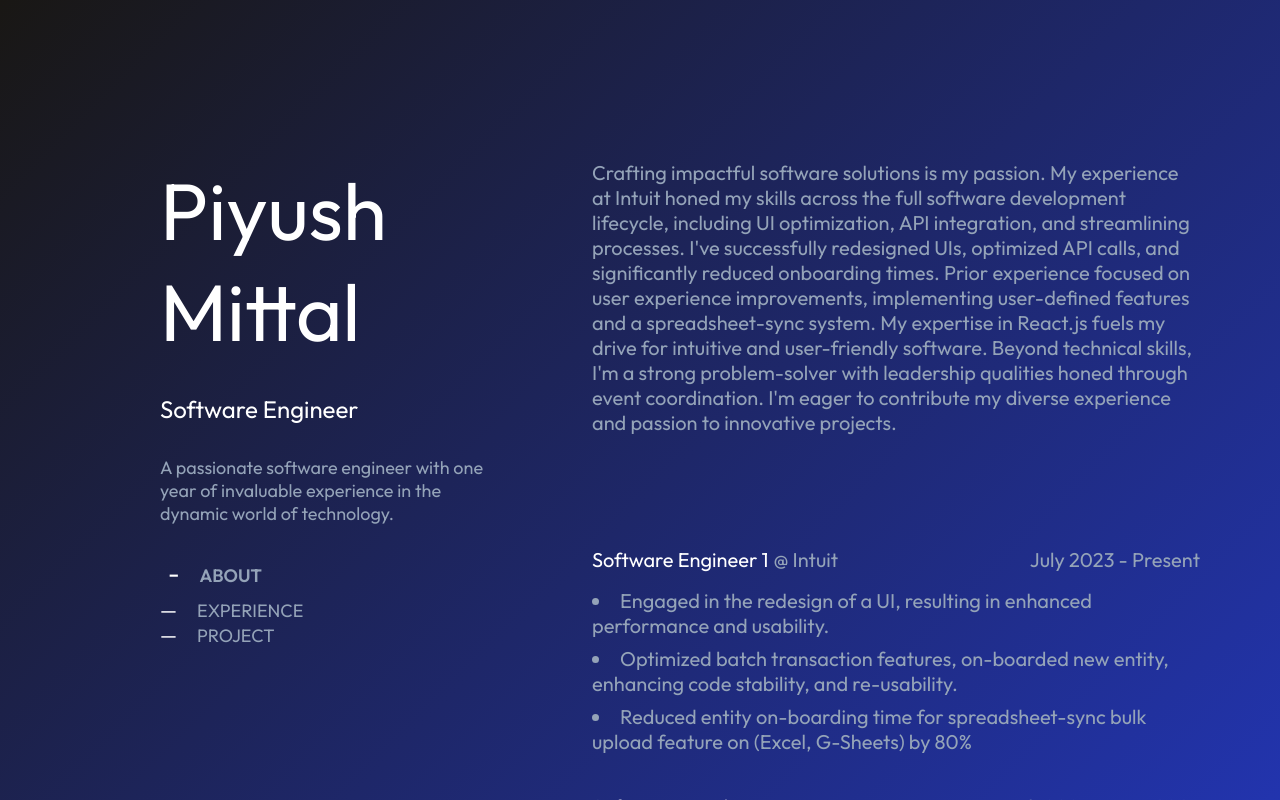
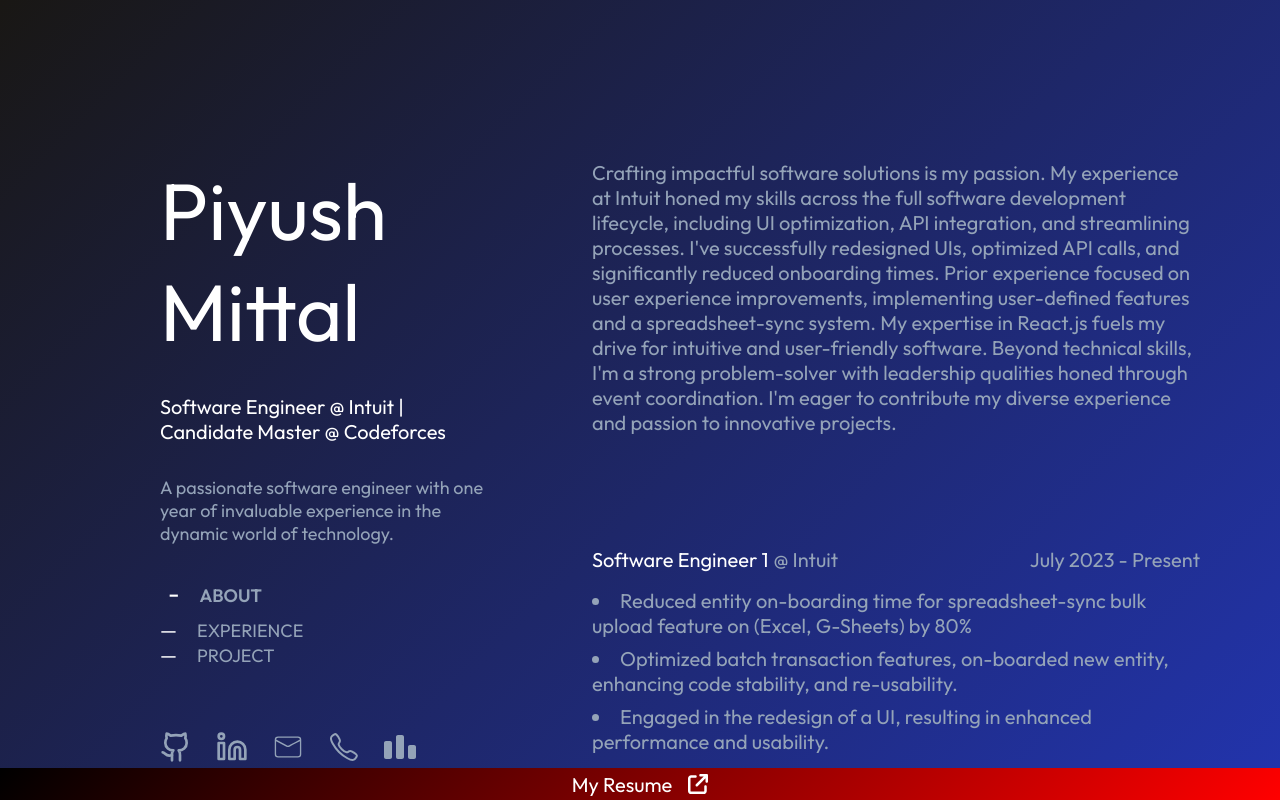
Before and after one commit to mittalpiyush06/my-portfolio, a React (Create React App) app: page / in a window 1280 px wide. Built offline with nearby package versions, Linux system fonts and the light colour scheme.

Commit message:
feat: added/updated urls

```diff
--- a/package.json
+++ b/package.json
@@ -12,7 +12,9 @@
     "gh-pages": "^6.1.1",
     "react": "^18.3.1",
     "react-dom": "^18.3.1",
+    "react-icons": "^5.2.1",
     "react-scripts": "5.0.1",
+    "react-tooltip": "^5.26.4",
     "styled-components": "^6.1.9",
     "web-vitals": "^2.1.0"
   },
--- a/public/index.html
+++ b/public/index.html
@@ -3,7 +3,7 @@
 
 <head>
   <meta charset="utf-8" />
-  <link rel="icon" href="%PUBLIC_URL%/favicon.ico" />
+  <link rel="icon" href="%PUBLIC_URL%/briefcase.png" />
   <meta name="theme-color" content="#000000" />
   <meta name="description" content="Web site created using create-react-app" />
   <link rel="apple-touch-icon" href="%PUBLIC_URL%/logo192.png" />
@@ -24,7 +24,7 @@
       work correctly both with client-side routing and a non-root public URL.
       Learn how to configure a non-root public URL by running `npm run build`.
     -->
-  <title>React App</title>
+  <title>Piyush Mittal</title>
 </head>
 
 <body>
--- a/src/App.tsx
+++ b/src/App.tsx
@@ -2,20 +2,25 @@ import React from "react";
 import './App.css';
 import { RightSection } from "./components/RightSection";
 import { LeftSection } from "./components/LeftSection";
+import Footer from "./components/Footer";
 import styled from "styled-components";
 import useVisibility from './customHooks/useVisibility';
 
 const Main = styled.div`
   background: linear-gradient(135deg, #191714, #2234AE);
-  height: 100vh;
-  width: 100vw;
   margin: 0;
   padding: 0;
   color: white;
   overflow: hidden;
-  display: flex;
-  flex-direction: row;
-  flex: 5;
+  height: 100vh;
+  width: 100vw;
+  .main {
+    height: 100vh;
+    width: 100vw;
+    display: flex;
+    flex-direction: row;
+    flex: 5;
+  }
   font-size: 20px;
   text-align: left;
 `;
@@ -27,10 +32,12 @@ function App() {
 
   return (
     <Main>
-      {/* Left Section */}
-      <LeftSection isAboutVisible={isAboutVisible} isExperienceVisible={isExperienceVisible} isProjectsVisible={isProjectsVisible} />
-      <RightSection aboutRef={aboutRef} experienceRef={experienceRef} projectRef={projectRef} />
+      <div className="main">
+        <LeftSection isAboutVisible={isAboutVisible} isExperienceVisible={isExperienceVisible} isProjectsVisible={isProjectsVisible} />
+        <RightSection aboutRef={aboutRef} experienceRef={experienceRef} projectRef={projectRef} />
+      </div>
       {/* Right Section */}
+      <Footer />
     </Main>
   );
 }
--- /dev/null
+++ b/src/components/Footer.tsx
@@ -0,0 +1,36 @@
+import React from "react";
+import styled from "styled-components";
+import { FaArrowUpRightFromSquare } from "react-icons/fa6";
+import { myDetails } from "../constants/myDetails";
+
+
+const FooterSection = styled.div`
+    position: absolute;
+    background: linear-gradient(135deg, black, red);
+    display: flex;
+    width: 100%;
+    bottom: 0;
+    height: 2rem;
+    display: flex;
+    justify-content: center;
+    align-items: center;
+    color: white;
+    .my-resume {
+        text-decoration: none;
+        color: white;
+        display: flex;
+        justify-content: space-between;
+        align-items: center;
+    }
+`;
+
+function Footer() {
+
+  return (
+    <FooterSection>
+        <a className="my-resume" href={myDetails.resume_url} target='_blank' rel="noopener noreferrer">My Resume <FaArrowUpRightFromSquare style={{"marginLeft": "1rem"}}/></a>
+    </FooterSection>
+  );
+}
+
+export default Footer;
--- a/src/components/LeftSection.tsx
+++ b/src/components/LeftSection.tsx
@@ -1,8 +1,13 @@
 import * as React from 'react';
-import { useEffect, useState } from  'react';
+import { useEffect, useState } from 'react';
 import styled from 'styled-components';
 import { myDetails } from '../constants/myDetails';
 import { sections } from '../constants/sections';
+import { CiMail } from "react-icons/ci";
+import { LuGithub, LuLinkedin } from "react-icons/lu";
+import { IoCallOutline } from "react-icons/io5";
+import { SiCodeforces } from "react-icons/si";
+import { Tooltip } from 'react-tooltip'
 
 const LeftSectionDiv = styled.div`
     display: flex;
@@ -15,7 +20,7 @@ const LeftSectionDiv = styled.div`
         margin: 0rem 0rem 2rem 0rem;
     }
     .title {
-        font-size: 24px;
+        font-size: 20px;
         margin: 2rem 0rem;
     }
     .about {
@@ -24,7 +29,7 @@ const LeftSectionDiv = styled.div`
         margin: 2rem 0rem;
     }
 
-    a {
+    .anchor {
         text-decoration: none;
         color: #94A3B8;
     }
@@ -56,6 +61,14 @@ const LeftSectionDiv = styled.div`
         mragin-right: 20px;
         content: "-";
     }
+
+    .profiles {
+        margin-top: 4rem;
+    }
+
+    .icons {
+        margin-right: 1.5rem;
+    }
 `;
 
 type LeftSectionType = {
@@ -68,11 +81,11 @@ export const LeftSection = ({ isAboutVisible, isExperienceVisible, isProjectsVis
     const [visible, setVisible] = useState(0);
 
     useEffect(() => {
-        if(isAboutVisible){
+        if (isAboutVisible) {
             setVisible(0);
-        }else if(isExperienceVisible){
+        } else if (isExperienceVisible) {
             setVisible(1);
-        }else if(isProjectsVisible){
+        } else if (isProjectsVisible) {
             setVisible(2);
         }
     }, [isAboutVisible, isExperienceVisible, isProjectsVisible]);
@@ -97,7 +110,7 @@ export const LeftSection = ({ isAboutVisible, isExperienceVisible, isProjectsVis
                                     className={`sections ${visible === key ? 'selected' : ''}`}
                                     key={key}
                                 >
-                                    <a href={`#${value.toLowerCase()}`}>
+                                    <a className="anchor" href={`#${value.toLowerCase()}`}>
                                         {value}
                                     </a>
                                 </div>
@@ -105,6 +118,18 @@ export const LeftSection = ({ isAboutVisible, isExperienceVisible, isProjectsVis
                         })
                     }
                 </div>
+                <div className="profiles">
+                    <a className="anchor" id="github" href={myDetails.github_url} target='_blank' rel="noopener noreferrer"><LuGithub className='icons' size="2rem" /></a>
+                    <a className="anchor" id="linkedin" href={myDetails.linkedin_url} target='_blank' rel="noopener noreferrer" ><LuLinkedin className='icons' size="2rem" /></a>
+                    <a className="anchor" id="mail" href={myDetails.mail_url} target='_blank' rel="noopener noreferrer"  ><CiMail className='icons' size="2rem" /></a>
+                    <a className="anchor"id="call" href={myDetails.call_url} target='_blank' rel="noopener noreferrer" ><IoCallOutline className='icons' size="2rem" /></a>
+                    <a className="anchor" id="codeforces" href={myDetails.cf_url} target='_blank' rel="noopener noreferrer" ><SiCodeforces className='icons' size="2rem" /></a>
+                    <Tooltip anchorSelect="#github">Github</Tooltip>
+                    <Tooltip anchorSelect="#linkedin">Linkedin</Tooltip>
+                    <Tooltip anchorSelect="#mail">Mail</Tooltip>
+                    <Tooltip anchorSelect="#call">Phone Number</Tooltip>
+                    <Tooltip anchorSelect="#codeforces">Codeforces Profile</Tooltip>
+                </div>
             </div>
         </LeftSectionDiv>
     );
--- a/src/constants/experience.ts
+++ b/src/constants/experience.ts
@@ -4,9 +4,9 @@ export const experience = [
         companyName: "@ Intuit",
         timeLine: "July 2023 - Present",
         description: [
-            "Engaged in the redesign of a UI, resulting in enhanced performance and usability.",
+            "Reduced entity on-boarding time for spreadsheet-sync bulk upload feature on (Excel, G-Sheets) by 80%",
             "Optimized batch transaction features, on-boarded new entity, enhancing code stability, and re-usability.",
-            "Reduced entity on-boarding time for spreadsheet-sync bulk upload feature on (Excel, G-Sheets) by 80%"
+            "Engaged in the redesign of a UI, resulting in enhanced performance and usability."
         ]
     },
     {
--- a/src/constants/myDetails.ts
+++ b/src/constants/myDetails.ts
@@ -1,6 +1,12 @@
 export const myDetails = {
     name: 'Piyush Mittal',
-    title: 'Software Engineer',
+    title: 'Software Engineer @ Intuit | Candidate Master @ Codeforces',
     about_left: 'A passionate software engineer with one year of invaluable experience in the dynamic world of technology.',
-    about_right: "Crafting impactful software solutions is my passion. My experience at Intuit honed my skills across the full software development lifecycle, including UI optimization, API integration, and streamlining processes. I've successfully redesigned UIs, optimized API calls, and significantly reduced onboarding times. Prior experience focused on user experience improvements, implementing user-defined features and a spreadsheet-sync system. My expertise in React.js fuels my drive for intuitive and user-friendly software. Beyond technical skills, I'm a strong problem-solver with leadership qualities honed through event coordination. I'm eager to contribute my diverse experience and passion to innovative projects."
+    about_right: "Crafting impactful software solutions is my passion. My experience at Intuit honed my skills across the full software development lifecycle, including UI optimization, API integration, and streamlining processes. I've successfully redesigned UIs, optimized API calls, and significantly reduced onboarding times. Prior experience focused on user experience improvements, implementing user-defined features and a spreadsheet-sync system. My expertise in React.js fuels my drive for intuitive and user-friendly software. Beyond technical skills, I'm a strong problem-solver with leadership qualities honed through event coordination. I'm eager to contribute my diverse experience and passion to innovative projects.",
+    github_url: 'https://github.com/mittalpiyush06',
+    mail_url: 'mailto:mittalpiyush2019@gmail.com',
+    linkedin_url: 'https://www.linkedin.com/in/pmittal06/',
+    call_url: 'tel:+919773576926',
+    cf_url: 'https://codeforces.com/profile/present_sir',
+    resume_url:'https://drive.google.com/file/d/1xy-kyrSbVWRlCIf890a6W3KhIn2SZK81/view',
 }
```
Also changed, not shown: public/briefcase.png (added), 1 other file (tests, documents, lock files or other folders).
